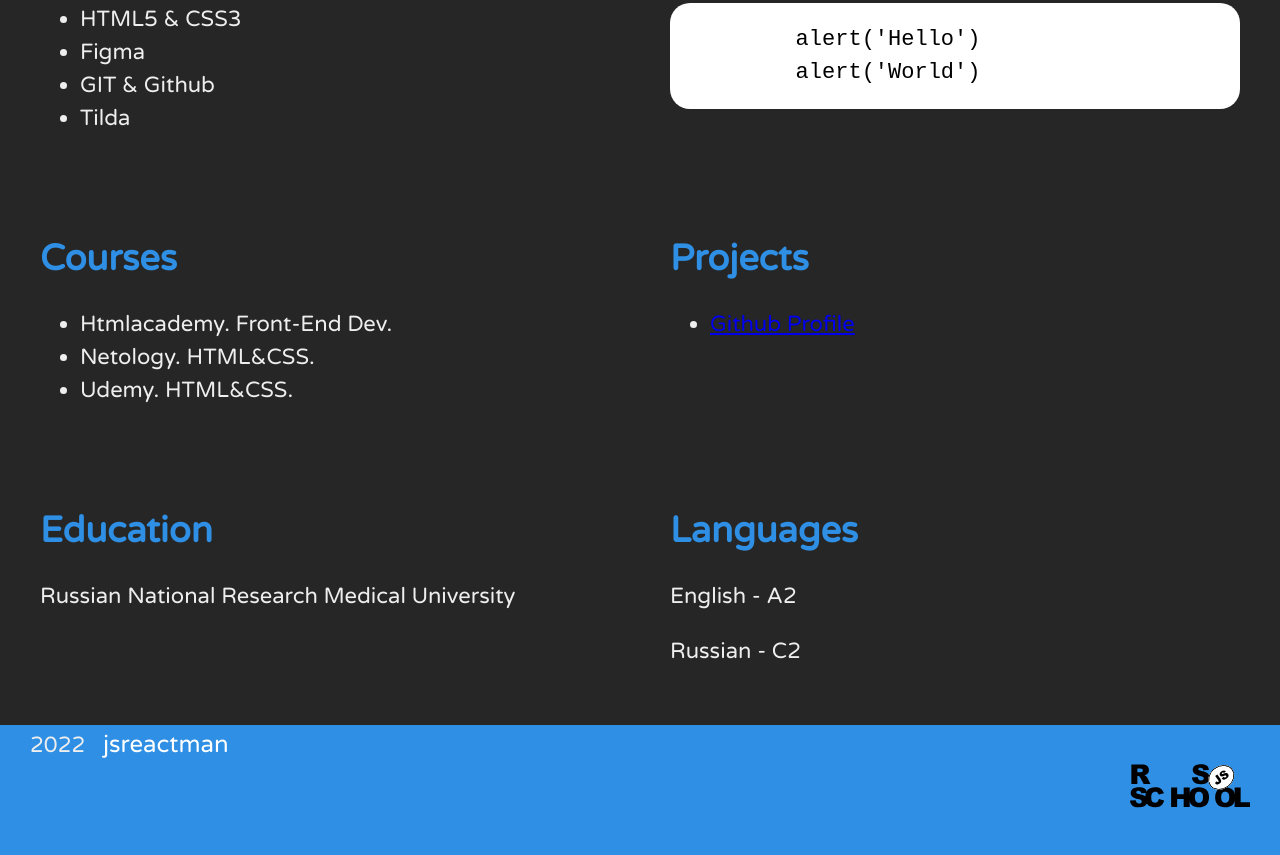
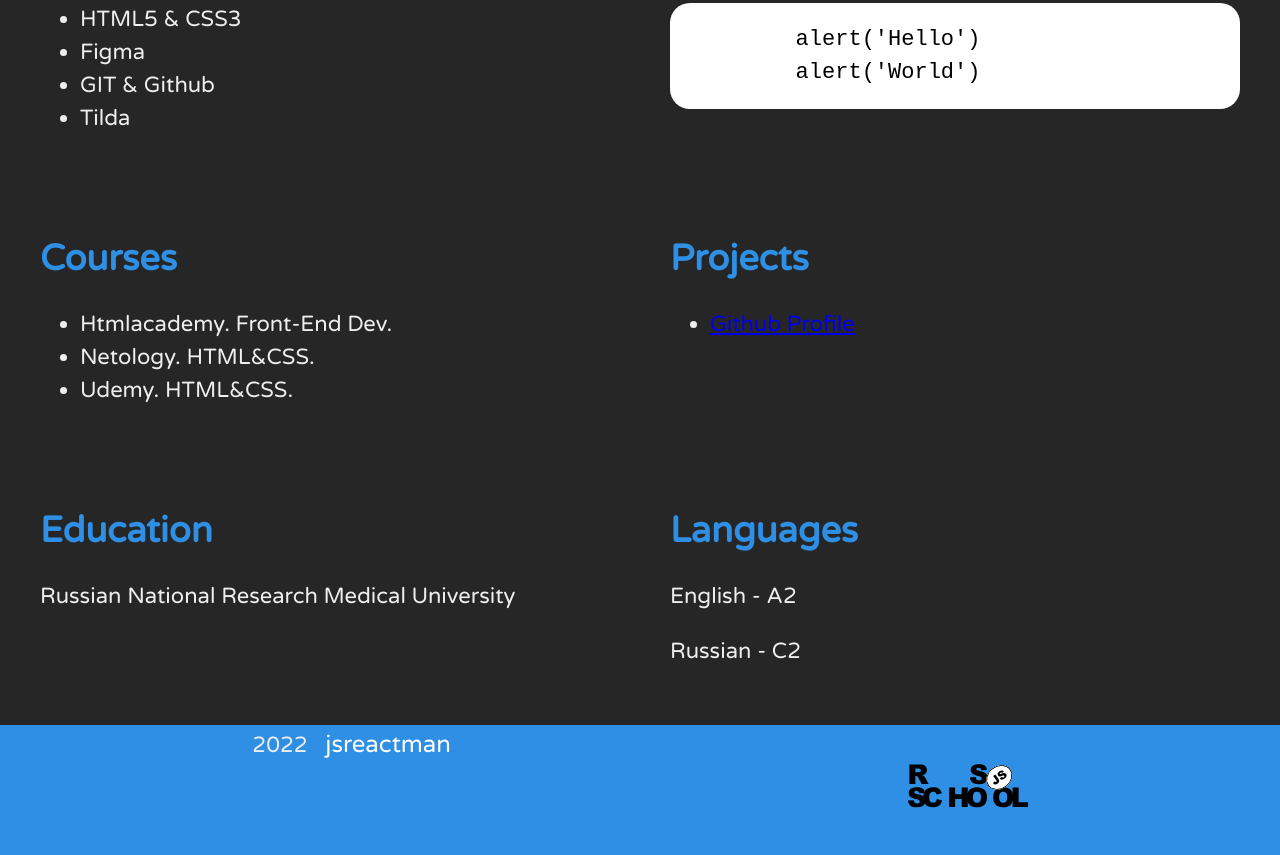
Before and after one commit to jsreactman/rsschool-cv, a plain HTML site: page index.html in a window 1280 px wide. Shown: the part 863-1718 px from the top of the page. Drawn offline with Linux system fonts and the light colour scheme; a web font is replaced by a local one.

Commit message:
fix: pull

```diff
--- a/index.html
+++ b/index.html
@@ -123,6 +123,5 @@
       <a href="https://rs.school/js/"><img class="rs-img" src="./assets/rs_school_js.svg" alt="rsshool"></a>
     </div>
   </footer>
-  <script src="./index.js"></script>
 </body>
 </html>
--- a/style.css
+++ b/style.css
@@ -101,7 +101,7 @@
 
   .footer-container {
     display: flex;
-    justify-content: space-between;
+    justify-content: space-around;
   }
 
   .rs-img {
```
